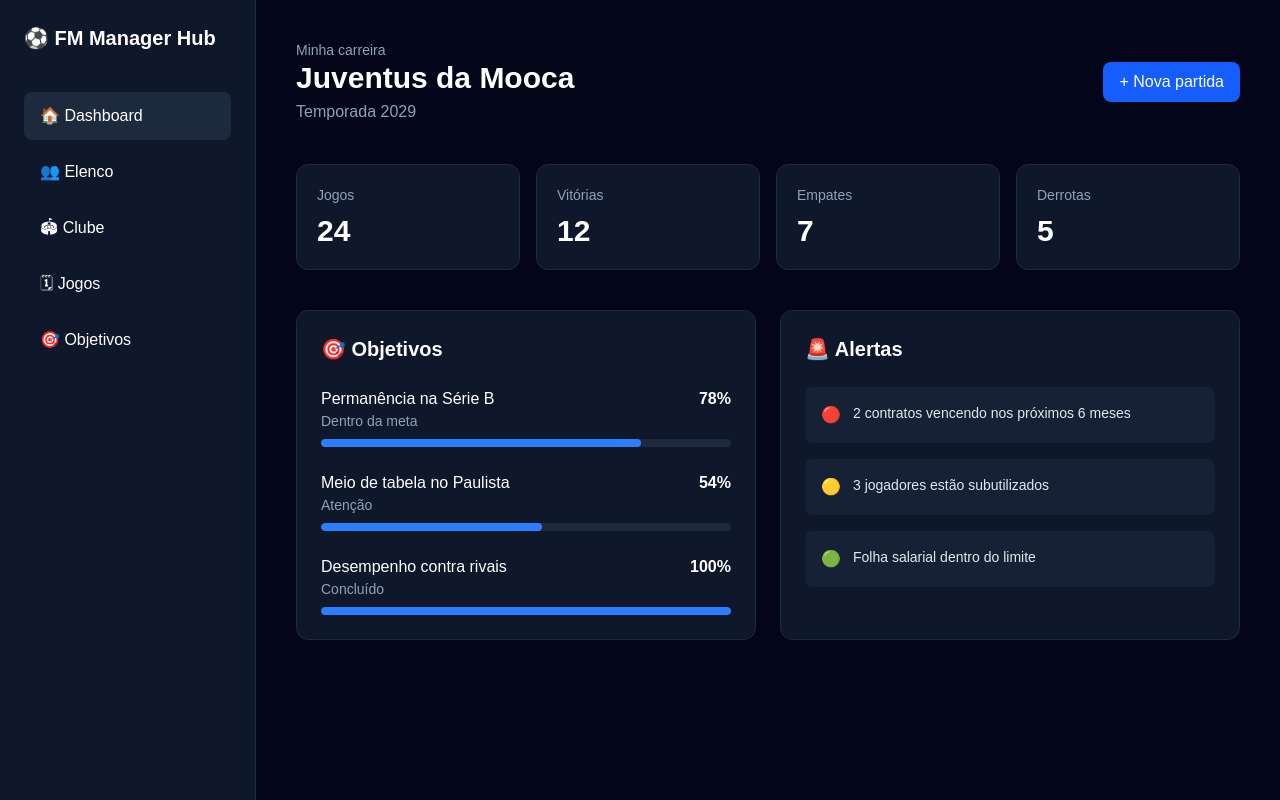
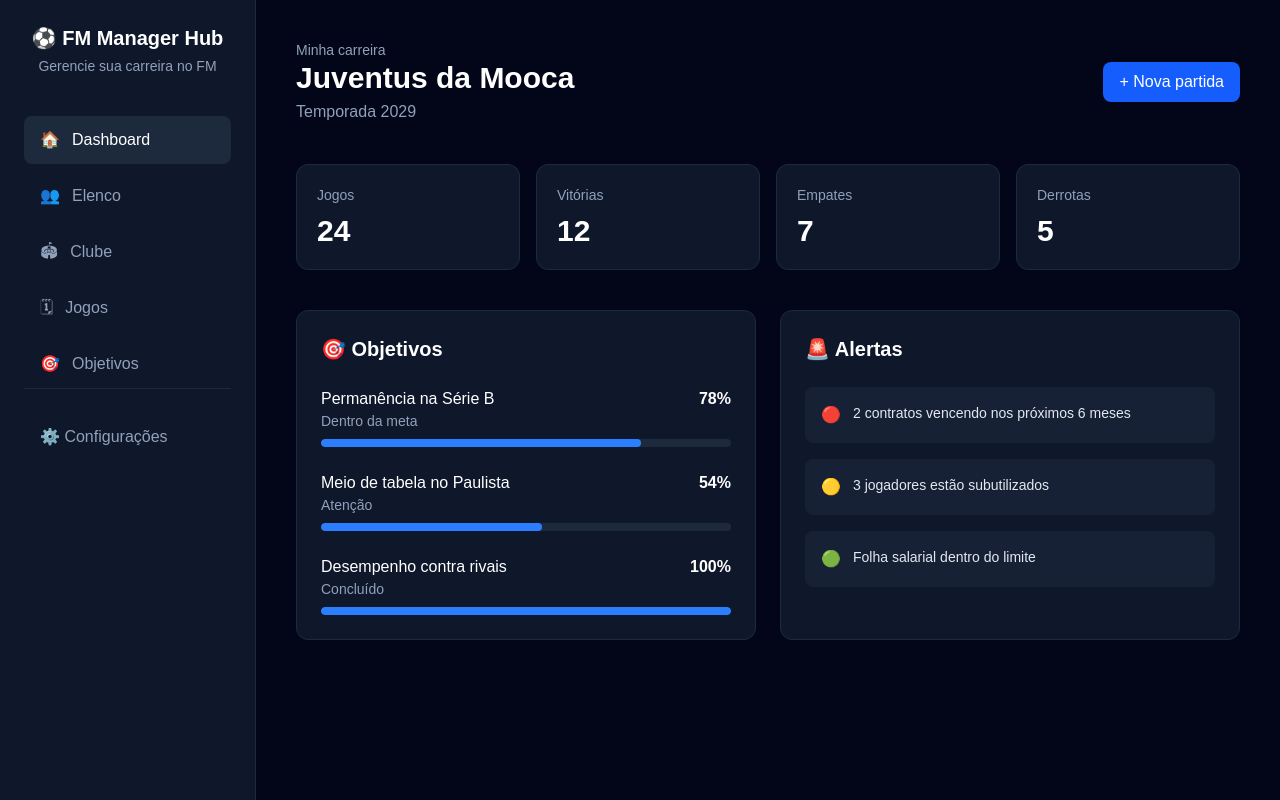
Before and after one commit to gabrielmiilanez/fm-manager-hub, a Next.js app: page / in a window 1280 px wide. Built offline with nearby package versions, Linux system fonts and the light colour scheme.

Commit message:
:sparkles: feat: criação da sidebar

```diff
--- a/app/page.tsx
+++ b/app/page.tsx
@@ -1,3 +1,5 @@
+import { Sidebar } from "@/components/layout/Sidebar";
+
 const stats = [
   { label: "Jogos", value: "24" },
   { label: "Vitórias", value: "12" },
@@ -42,34 +44,7 @@ export default function Home() {
   return (
     <main className="min-h-screen bg-slate-950 text-white">
       <div className="flex min-h-screen">
-        {/* Sidebar */}
-        <aside className="hidden w-64 border-r border-slate-800 bg-slate-900 p-6 md:block">
-          <h1 className="mb-10 text-xl font-bold">
-            ⚽ FM Manager Hub
-          </h1>
-
-          <nav className="space-y-2">
-            <button className="w-full rounded-lg bg-slate-800 px-4 py-3 text-left">
-              🏠 Dashboard
-            </button>
-
-            <button className="w-full rounded-lg px-4 py-3 text-left hover:bg-slate-800">
-              👥 Elenco
-            </button>
-
-            <button className="w-full rounded-lg px-4 py-3 text-left hover:bg-slate-800">
-              🏟 Clube
-            </button>
-
-            <button className="w-full rounded-lg px-4 py-3 text-left hover:bg-slate-800">
-              🗓 Jogos
-            </button>
-
-            <button className="w-full rounded-lg px-4 py-3 text-left hover:bg-slate-800">
-              🎯 Objetivos
-            </button>
-          </nav>
-        </aside>
+        <Sidebar />
 
         {/* Conteúdo */}
         <section className="flex-1 p-6 md:p-10">
--- a/components/layout/Sidebar.tsx
+++ b/components/layout/Sidebar.tsx
@@ -0,0 +1,66 @@
+const menuItems = [
+  {
+    icon: "🏠",
+    label: "Dashboard",
+    active: true,
+  },
+  {
+    icon: "👥",
+    label: "Elenco",
+    active: false,
+  },
+  {
+    icon: "🏟",
+    label: "Clube",
+    active: false,
+  },
+  {
+    icon: "🗓",
+    label: "Jogos",
+    active: false,
+  },
+  {
+    icon: "🎯",
+    label: "Objetivos",
+    active: false,
+  },
+];
+
+export function Sidebar() {
+  return (
+    <aside className="hidden w-64 shrink-0 border-r border-slate-800 bg-slate-900 p-6 md:block">
+      <div className="mb-10">
+        <h1 className="text-xl font-bold text-center">
+          ⚽ FM Manager Hub
+        </h1>
+
+        <p className="mt-1 text-sm text-slate-400 text-center">
+          Gerencie sua carreira no FM
+        </p>
+      </div>
+
+      <nav className="space-y-2">
+        {menuItems.map((item) => (
+          <button
+            key={item.label}
+            className={`w-full rounded-lg px-4 py-3 text-left transition ${
+              item.active
+                ? "bg-slate-800 font-medium text-white"
+                : "text-slate-400 hover:bg-slate-800 hover:text-white"
+            }`}
+          >
+            <span className="mr-3">{item.icon}</span>
+
+            {item.label}
+          </button>
+        ))}
+      </nav>
+
+      <div className="mt-auto border-t border-slate-800 pt-6">
+        <button className="w-full rounded-lg px-4 py-3 text-left text-slate-400 hover:bg-slate-800 hover:text-white">
+          ⚙️ Configurações
+        </button>
+      </div>
+    </aside>
+  );
+}
```
